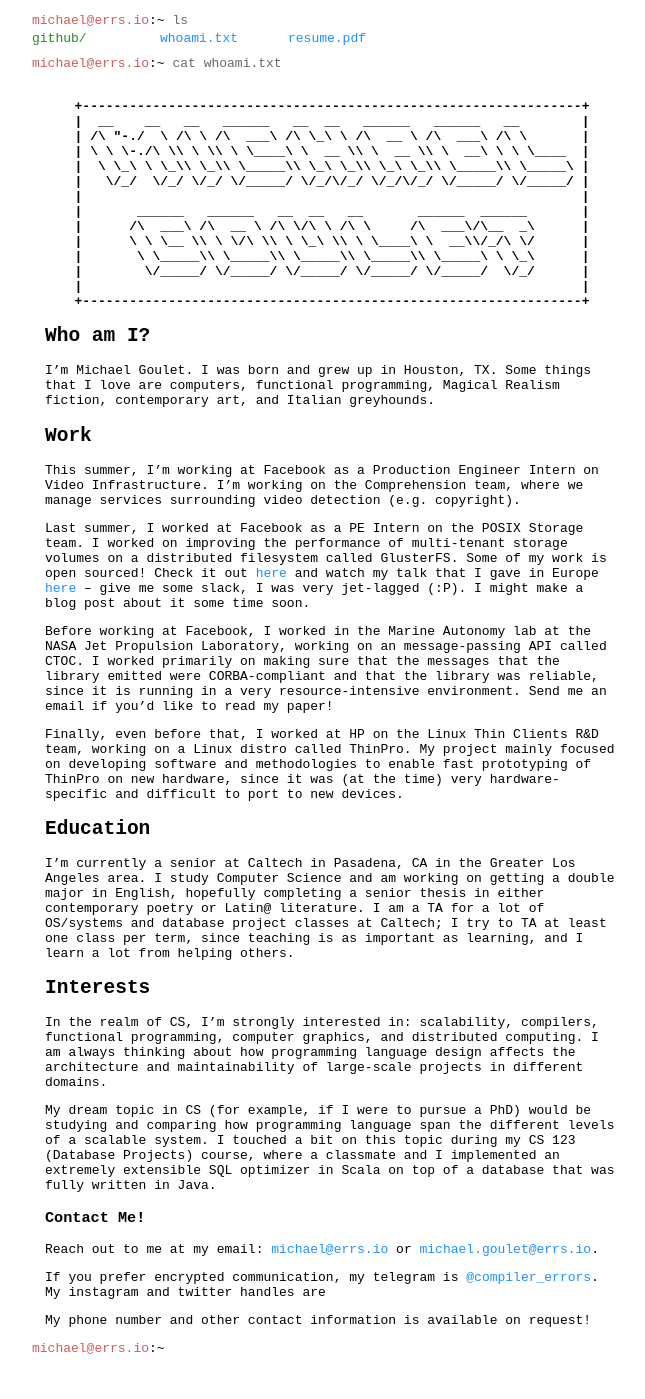
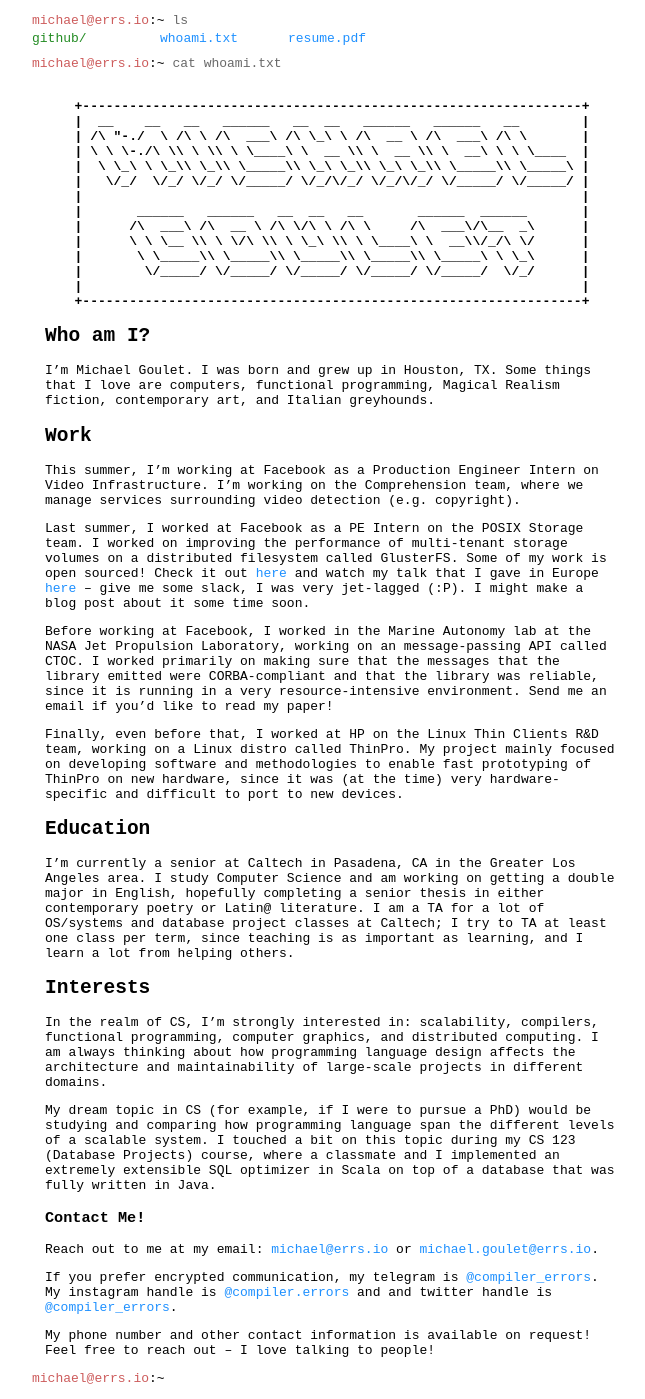
Before and after one commit to compiler-errors/compiler-errors.github.io, a Jekyll site: the page built from index.md, in a window 1280 px wide. Shown: the whole page, without its empty margins (308-953 px from the left). Built offline with Jekyll 4.4.1, drawn with Linux system fonts in a browser that asks for light colours; before the commit the page ends 1369 px from its top, so only the background shows below that.

```diff
--- a/index.md
+++ b/index.md
@@ -48,6 +48,6 @@
 
 Reach out to me at my email: [michael@errs.io](mailto:michael@errs.io) or [michael.goulet@errs.io](mailto:michael.goulet@errs.io).
 
-If you prefer encrypted communication, my telegram is [@compiler_errors](https://t.me/compiler_errors). My instagram and twitter handles are
+If you prefer encrypted communication, my telegram is [@compiler_errors](https://t.me/compiler_errors). My instagram handle is [@compiler.errors](https://www.instagram.com/compiler.errors/) and and twitter handle is [@compiler_errors](https://twitter.com/compiler_errors).
 
-My phone number and other contact information is available on request!
+My phone number and other contact information is available on request! Feel free to reach out -- I love talking to people!
```
Also changed, not shown: 1 other file.
